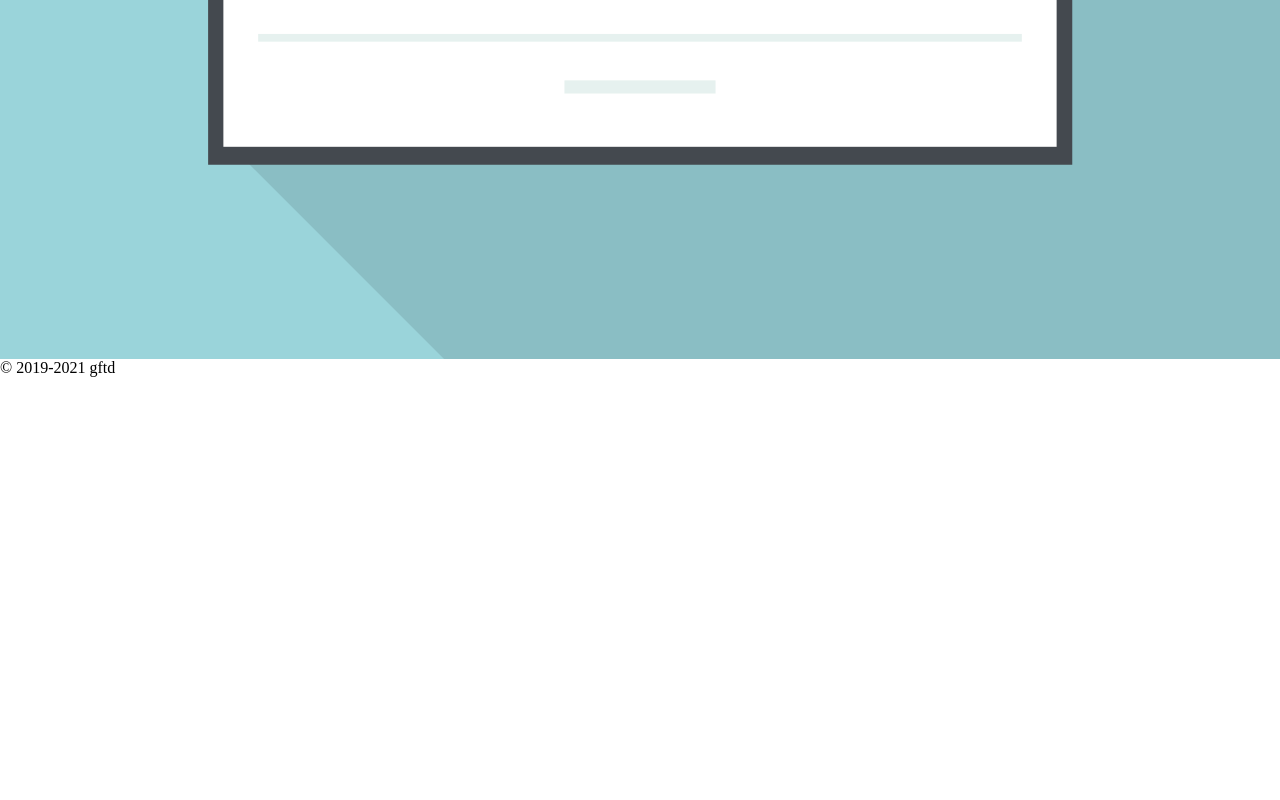
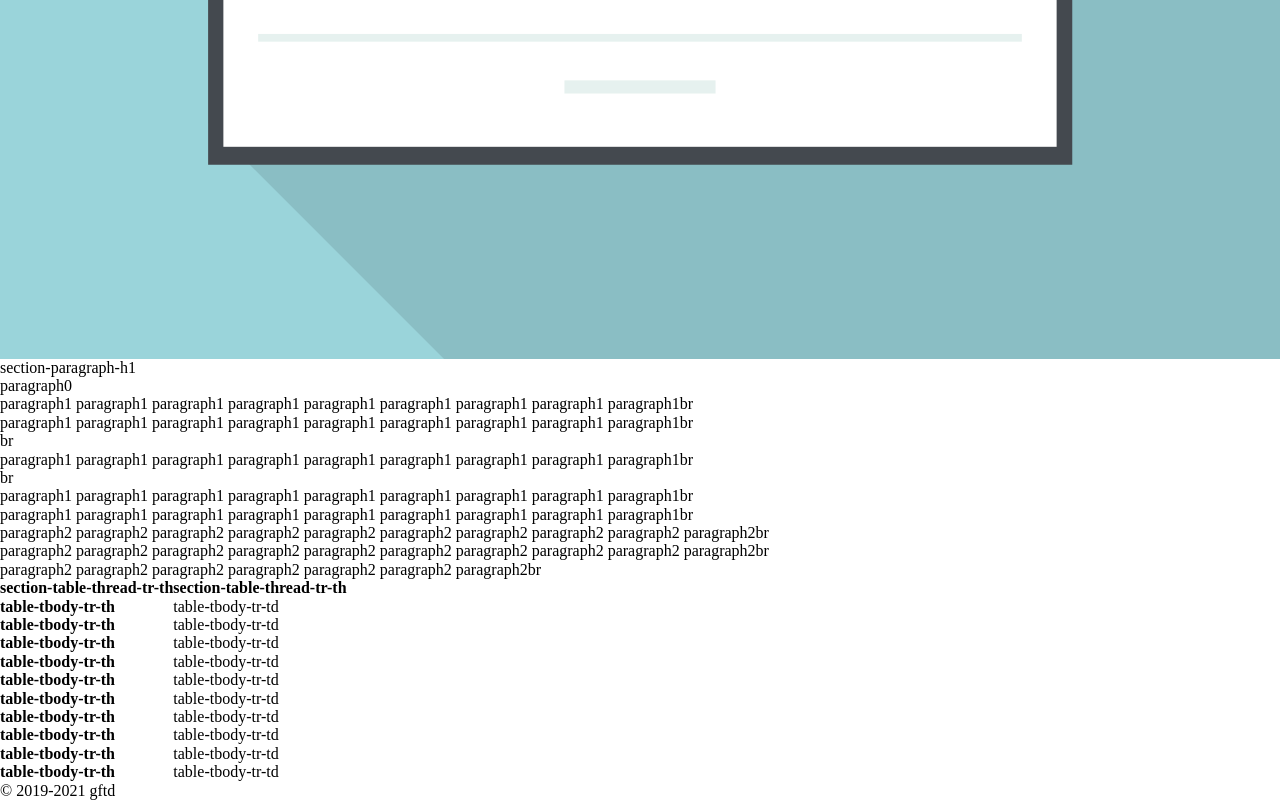
Before and after one commit to steiner9/logo, a plain HTML site: page index.html in a window 1280 px wide. Shown: the part 1795-2595 px from the top of the page. Before the commit the page ends 2172 px from the top, so only its background shows below. Drawn offline with Linux system fonts and the light colour scheme.

Commit message:
indexのhtml

```diff
--- a/index.html
+++ b/index.html
@@ -24,10 +24,66 @@
       <main>
         <img src="./img/top-banner.svg">
         <section>
-
+            <h1>section-paragraph-h1</h1>
+            <p>paragraph0</p>
+            <p>paragraph1 paragraph1 paragraph1 paragraph1 paragraph1 paragraph1 paragraph1 paragraph1 paragraph1br</p>
+            <p>paragraph1 paragraph1 paragraph1 paragraph1 paragraph1 paragraph1 paragraph1 paragraph1 paragraph1br</p>
+            <p>br</p>
+            <p>paragraph1 paragraph1 paragraph1 paragraph1 paragraph1 paragraph1 paragraph1 paragraph1 paragraph1br</p>
+            <p>br</p>
+            <p>paragraph1 paragraph1 paragraph1 paragraph1 paragraph1 paragraph1 paragraph1 paragraph1 paragraph1br</p>
+            <p>paragraph1 paragraph1 paragraph1 paragraph1 paragraph1 paragraph1 paragraph1 paragraph1 paragraph1br</p>
+            <p>paragraph2 paragraph2 paragraph2 paragraph2 paragraph2 paragraph2 paragraph2 paragraph2 paragraph2 paragraph2br</p>
+            <p>paragraph2 paragraph2 paragraph2 paragraph2 paragraph2 paragraph2 paragraph2 paragraph2 paragraph2 paragraph2br</p>
+            <p>paragraph2 paragraph2 paragraph2 paragraph2 paragraph2 paragraph2 paragraph2br</p>
         </section>
         <section>
-
+            <table>
+                <tr>
+                    <th>section-table-thread-tr-th<th>
+                    <th>section-table-thread-tr-th<th>
+                </tr>
+                <tr>
+                    <th>table-tbody-tr-th<th>
+                    <td>table-tbody-tr-td<td>
+                </tr>
+                <tr>
+                    <th>table-tbody-tr-th<th>
+                    <td>table-tbody-tr-td<td>
+                </tr>
+                <tr>
+                    <th>table-tbody-tr-th<th>
+                    <td>table-tbody-tr-td<td>
+                </tr>
+                <tr>
+                    <th>table-tbody-tr-th<th>
+                    <td>table-tbody-tr-td<td>
+                </tr>
+                <tr>
+                    <th>table-tbody-tr-th<th>
+                    <td>table-tbody-tr-td<td>
+                </tr>
+                <tr>
+                    <th>table-tbody-tr-th<th>
+                    <td>table-tbody-tr-td<td>
+                </tr>
+                <tr>
+                    <th>table-tbody-tr-th<th>
+                    <td>table-tbody-tr-td<td>
+                </tr>
+                <tr>
+                    <th>table-tbody-tr-th<th>
+                    <td>table-tbody-tr-td<td>
+                </tr>
+                <tr>
+                    <th>table-tbody-tr-th<th>
+                    <td>table-tbody-tr-td<td>
+                </tr>
+                <tr>
+                    <th>table-tbody-tr-th<th>
+                    <td>table-tbody-tr-td<td>
+                </tr>
+            </table>
         </section>
 
       </main>
```
